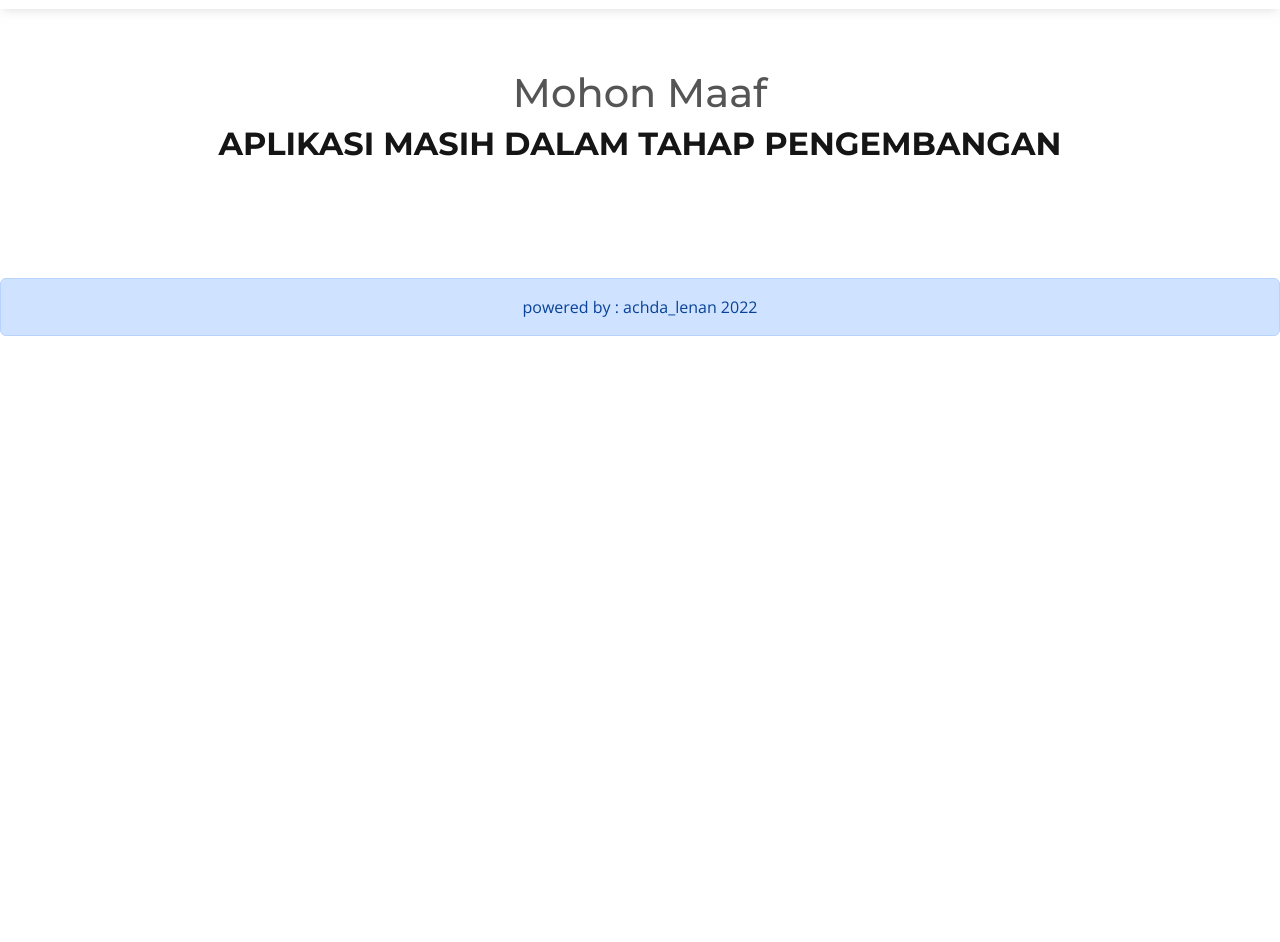
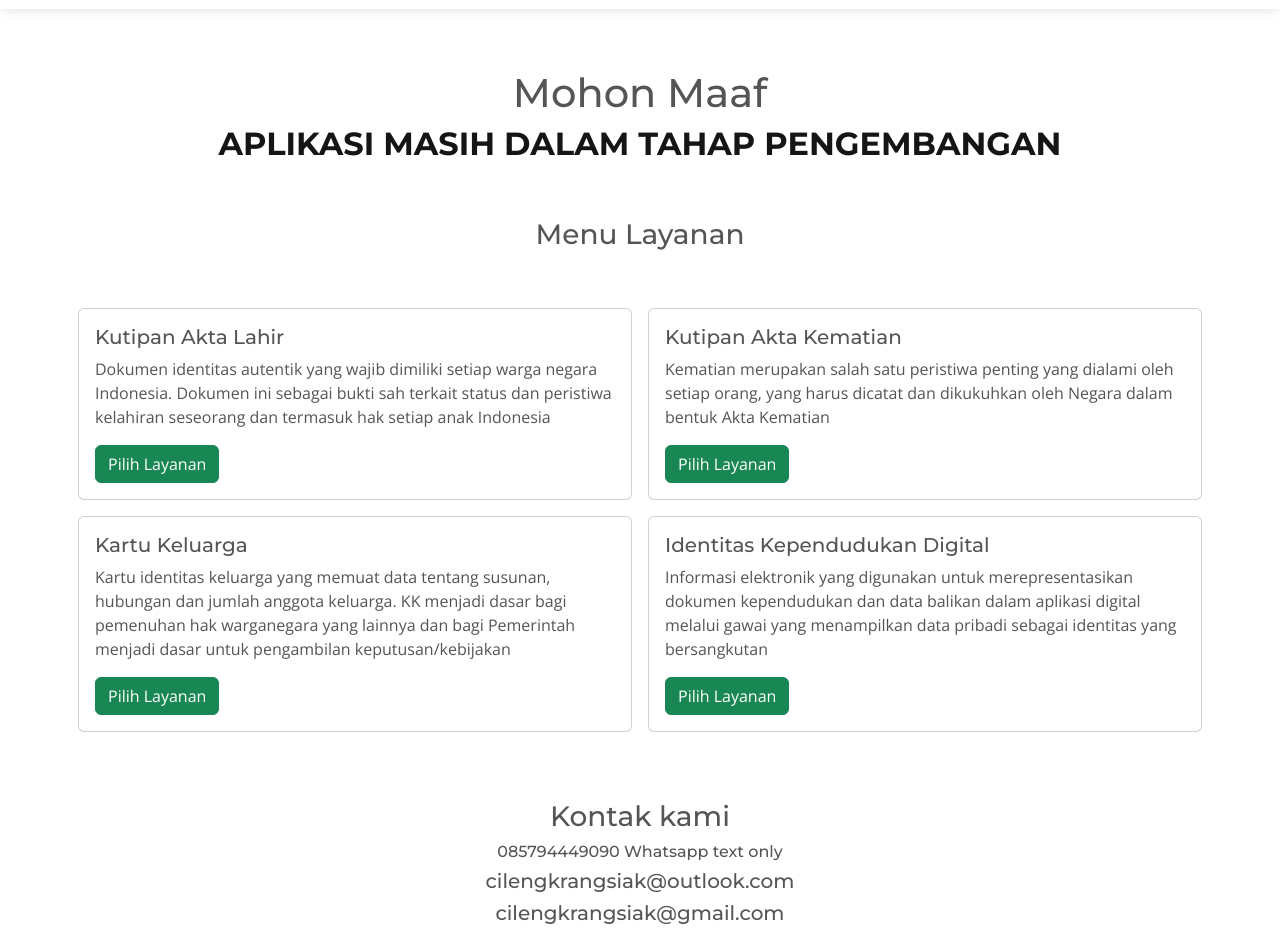
Before and after one commit to lenanbagus/sikudamas, a plain HTML site: page mainmenu.html in a window 1280 px wide. Shown: the part 881-1823 px from the top of the page. Before the commit the page ends 1233 px from the top, so only its background shows below. Drawn offline with nearby package versions, Linux system fonts and the light colour scheme.

Commit message:
adding menu

```diff
--- a/mainmenu.html
+++ b/mainmenu.html
@@ -6,8 +6,8 @@
   <meta content="width=device-width, initial-scale=1.0" name="viewport">
 
   <title>Sikudamas Online</title>
-  <meta content="" name="description">
-  <meta content="" name="keywords">
+  <meta content="" name="Aplikasi Kependudukan">
+  <meta content="" name="Kecamatan Cilengkrang">
 
   <!-- Favicons -->
   <link href="assets/img/favicon.png" rel="icon">
@@ -25,16 +25,8 @@
   <link href="assets/vendor/boxicons/css/boxicons.min.css" rel="stylesheet">
   <link href="assets/vendor/glightbox/css/glightbox.min.css" rel="stylesheet">
   <link href="assets/vendor/swiper/swiper-bundle.min.css" rel="stylesheet">
-
-  <!-- Template Main CSS File -->
   <link href="assets/css/style.css" rel="stylesheet">
 
-  <!-- =======================================================
-  * Template Name: Knight - v4.9.1
-  * Template URL: https://bootstrapmade.com/knight-free-bootstrap-theme/
-  * Author: BootstrapMade.com
-  * License: https://bootstrapmade.com/license/
-  ======================================================== -->
 </head>
 
 <body>
@@ -43,10 +35,10 @@
   <section id="hero">
     <div class="hero-container">
       <a href="index.html" class="hero-logo" data-aos="zoom-in"><img src="assets/img/hero-logo.png" alt=""></a>
-      <h1 data-aos="zoom-in">Selamat datang di Sikudamas Online</h1>
-      <h3 data-aos="zoom-in">Kami melayani</h3>
-      <h2 data-aos="fade-up">Akta Kelahiran | Akta Kematian <br> Kartu Keluarga | SKPWNI </h2>
-      <a data-aos="fade-up" data-aos-delay="200" href="#about" class="btn-get-started scrollto">Mulai</a>
+      <h1 data-aos="zoom-in">Selamat datang <br> di Sikudamas Online</h1>
+      <!-- <h3 data-aos="zoom-in">Kami melayani</h3>
+      <h2 data-aos="fade-up">Akta Kelahiran | Akta Kematian <br> Kartu Keluarga | SKPWNI </h2> -->
+      <a data-aos="fade-up" data-aos-delay="200" href="#about" class="btn-get-started scrollto">Menu Utama</a>
     </div>
   </section><!-- End Hero -->
 
@@ -60,13 +52,13 @@
 
       <nav id="navbar" class="navbar">
         <ul>
-          <li><a class="nav-link scrollto active" href="#hero">Home</a></li>
-          <li><a class="nav-link scrollto" href="#about">About</a></li>
-          <li><a class="nav-link scrollto" href="#services">Services</a></li>
+          <li><a class="nav-link scrollto active" href="#hero">Beranda</a></li>
+          <li><a class="nav-link scrollto" href="#about">Layanan</a></li>
+          <!-- <li><a class="nav-link scrollto" href="#services">Services</a></li>
           <li><a class="nav-link scrollto " href="#portfolio">Portfolio</a></li>
           <li><a class="nav-link scrollto" href="#team">Team</a></li>
-          <li><a class="nav-link scrollto" href="#pricing">Pricing</a></li>
-          <li class="dropdown"><a href="#"><span>Drop Down</span> <i class="bi bi-chevron-down"></i></a>
+          <li><a class="nav-link scrollto" href="#pricing">Pricing</a></li> -->
+          <!-- <li class="dropdown"><a href="#"><span>Drop Down</span> <i class="bi bi-chevron-down"></i></a>
             <ul>
               <li><a href="#">Drop Down 1</a></li>
               <li class="dropdown"><a href="#"><span>Deep Drop Down</span> <i class="bi bi-chevron-right"></i></a>
@@ -82,8 +74,8 @@
               <li><a href="#">Drop Down 3</a></li>
               <li><a href="#">Drop Down 4</a></li>
             </ul>
-          </li>
-          <li><a class="nav-link scrollto" href="#contact">Contact</a></li>
+          </li> -->
+          <li><a class="nav-link scrollto" href="#contact">Kontak Kami</a></li>
         </ul>
         <i class="bi bi-list mobile-nav-toggle"></i>
       </nav><!-- .navbar -->
@@ -102,21 +94,77 @@
           <h2>Aplikasi Masih dalam tahap Pengembangan</h2>
         </div>
 
-        <div class="row">
-          <div class="col-lg-6" data-aos="fade-right">
-            <!-- <div class="image">
-              <img src="assets/img/about.jpg" class="img-fluid" alt="">
-            </div> -->
+        <div class="section-title" data-aos="fade-up">
+          <h3>Menu Layanan</h3>
+        </div>
+
+        <div class="d-flex justify-content-center">
+          <div class="row">
+            <div class="col-sm-6 p-2">
+              <div class="card">
+                <div class="card-body">
+                  <h5 class="card-title">Kutipan Akta Lahir</h5>
+                  <p class="card-text">Dokumen identitas autentik yang wajib dimiliki setiap warga negara Indonesia.
+                    Dokumen ini sebagai bukti sah terkait status dan peristiwa kelahiran seseorang dan termasuk hak
+                    setiap anak Indonesia</p>
+                  <a href="#" class="btn btn-success">Pilih Layanan</a>
+                </div>
+              </div>
+            </div>
+            <div class="col-sm-6 p-2">
+              <div class="card">
+                <div class="card-body">
+                  <h5 class="card-title">Kutipan Akta Kematian</h5>
+                  <p class="card-text">Kematian merupakan salah satu peristiwa
+                    penting yang dialami oleh setiap orang, yang harus dicatat dan dikukuhkan oleh Negara dalam bentuk
+                    Akta Kematian</p>
+                  <a href="#" class="btn btn-success">Pilih Layanan</a>
+                </div>
+              </div>
+            </div>
           </div>
+        </div>
 
+        <div class="d-flex justify-content-center">
+          <div class="row">
+            <div class="col-sm-6 p-2">
+              <div class="card">
+                <div class="card-body">
+                  <h5 class="card-title">Kartu Keluarga</h5>
+                  <p class="card-text">Kartu identitas keluarga yang memuat data tentang susunan, hubungan dan jumlah
+                    anggota keluarga. KK menjadi dasar bagi pemenuhan hak warganegara yang lainnya dan bagi Pemerintah
+                    menjadi dasar untuk pengambilan keputusan/kebijakan</p>
+                  <a href="#" class="btn btn-success">Pilih Layanan</a>
+                </div>
+              </div>
+            </div>
+            <div class="col-sm-6 p-2">
+              <div class="card">
+                <div class="card-body">
+                  <h5 class="card-title">Identitas Kependudukan Digital</h5>
+                  <p class="card-text">Informasi elektronik yang digunakan untuk merepresentasikan dokumen kependudukan
+                    dan data balikan dalam aplikasi digital melalui gawai yang menampilkan data pribadi sebagai
+                    identitas yang bersangkutan</p>
+                  <a href="#" class="btn btn-success">Pilih Layanan</a>
+                </div>
+              </div>
+            </div>
+          </div>
         </div>
 
       </div>
     </section><!-- End About Us Section -->
 
+    <div id="contact" class="section-title" data-aos="fade-up">
+      <h3>Kontak kami</h3>
+      <h6>085794449090 Whatsapp text only</h6>
+      <h5>cilengkrangsiak@outlook.com</h5>
+      <h5>cilengkrangsiak@gmail.com</h5>
+    </div>
+
     <footer>
       <div class="alert alert-primary text-center" role="alert">
-        powered by : achda_lenan 2022
+        powered by : lenanlogic 2022
       </div>
     </footer>
 
```
Also changed, not shown: index.html (+2 -0 lines).
